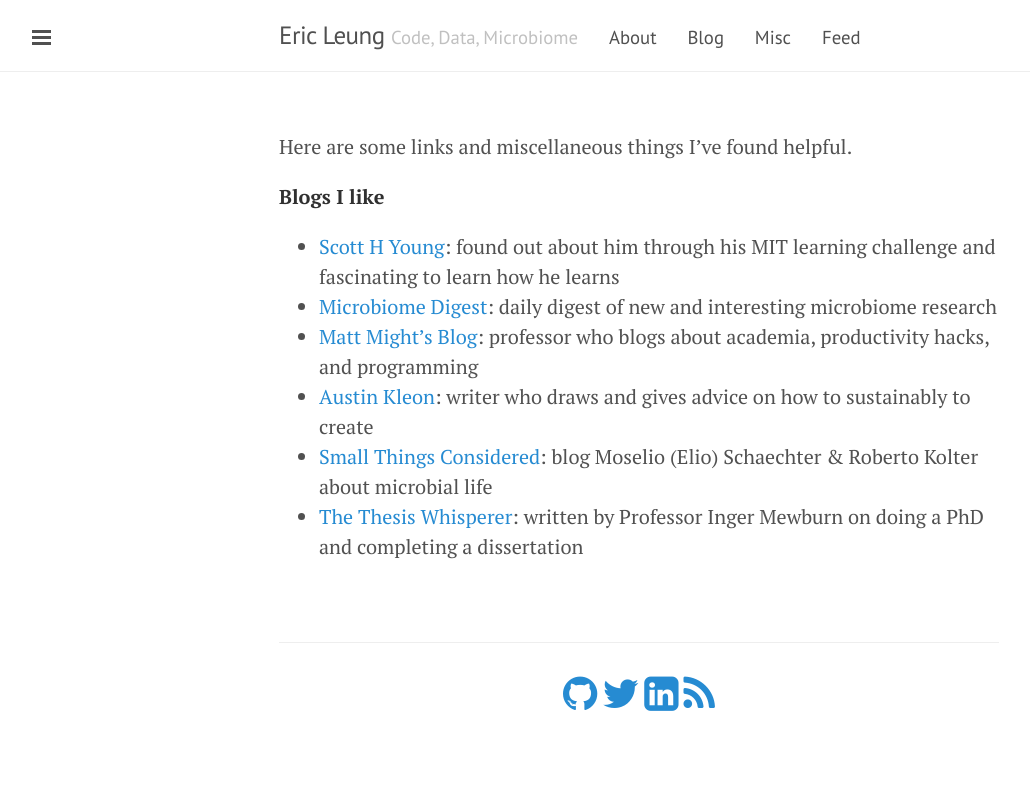
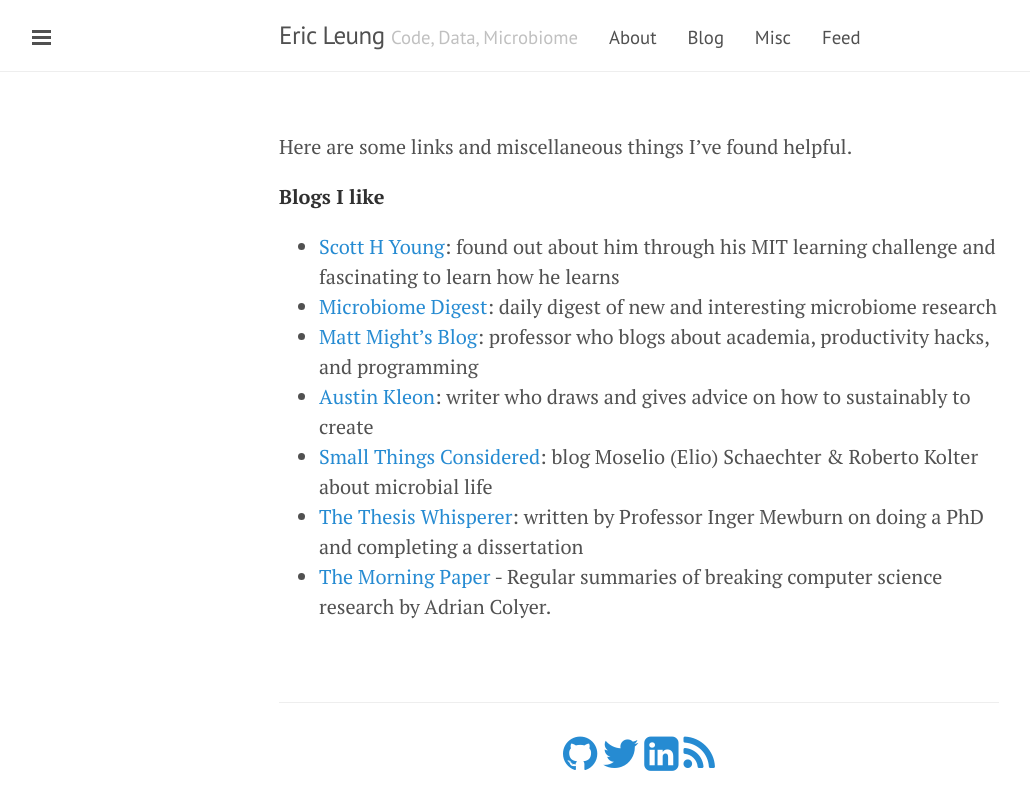
Before and after one commit to erictleung/erictleung.github.io, a Jekyll site: the page built from misc/index.md, in a window 1280 px wide. Shown: the top 810 px of the page, without its empty margins (1-1031 px from the left). Built offline with Jekyll 4.4.1, drawn with Linux system fonts in a browser that asks for light colours; nearby versions of some CDN libraries.

Commit message:
Add The Morning Paper to blogs I like

```diff
--- a/misc/index.md
+++ b/misc/index.md
@@ -20,3 +20,5 @@
   Moselio (Elio) Schaechter & Roberto Kolter about microbial life
 - [The Thesis Whisperer](https://thesiswhisperer.com/): written by Professor
   Inger Mewburn on doing a PhD and completing a dissertation
+- [The Morning Paper](https://blog.acolyer.org/) - Regular summaries of
+  breaking computer science research by Adrian Colyer.
```
